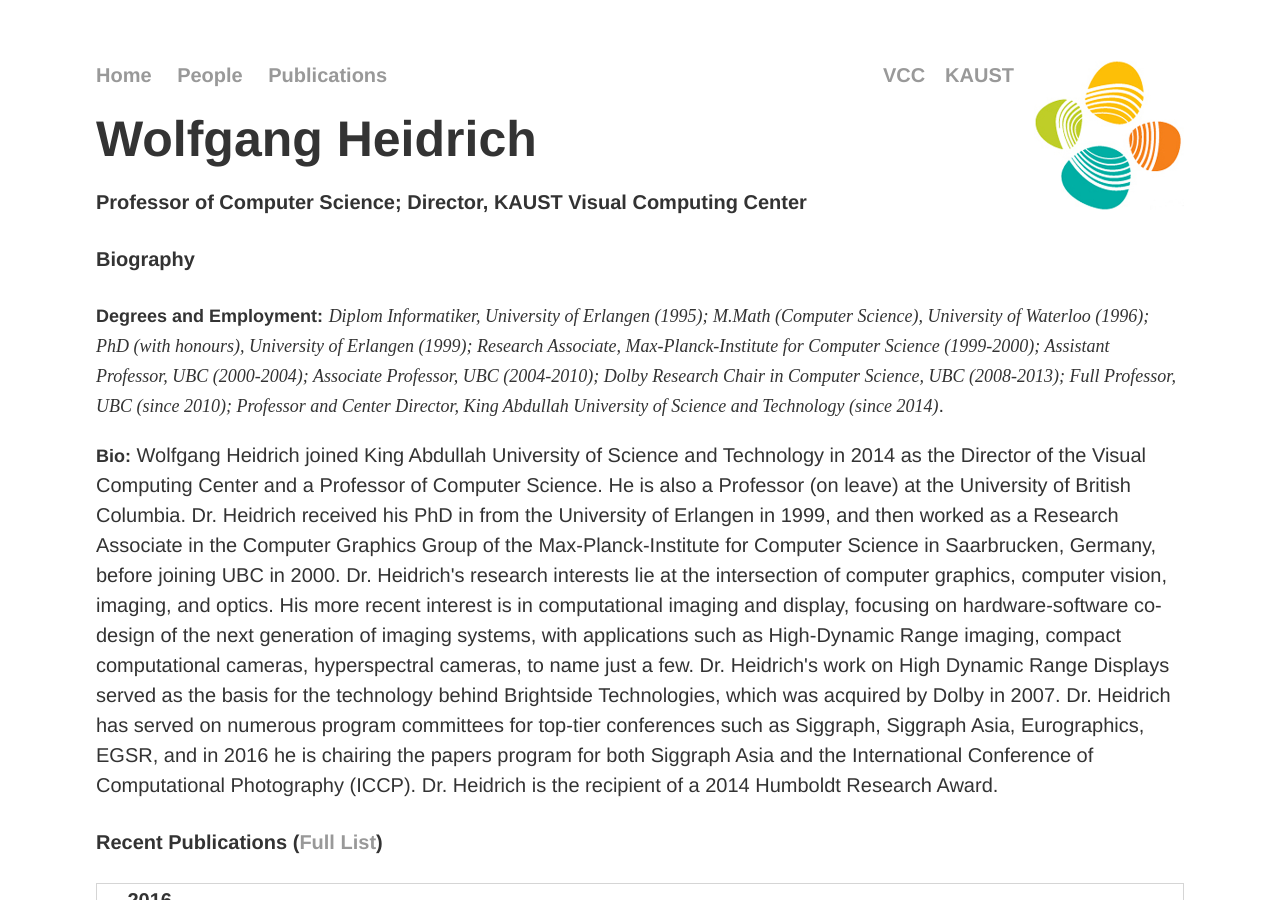
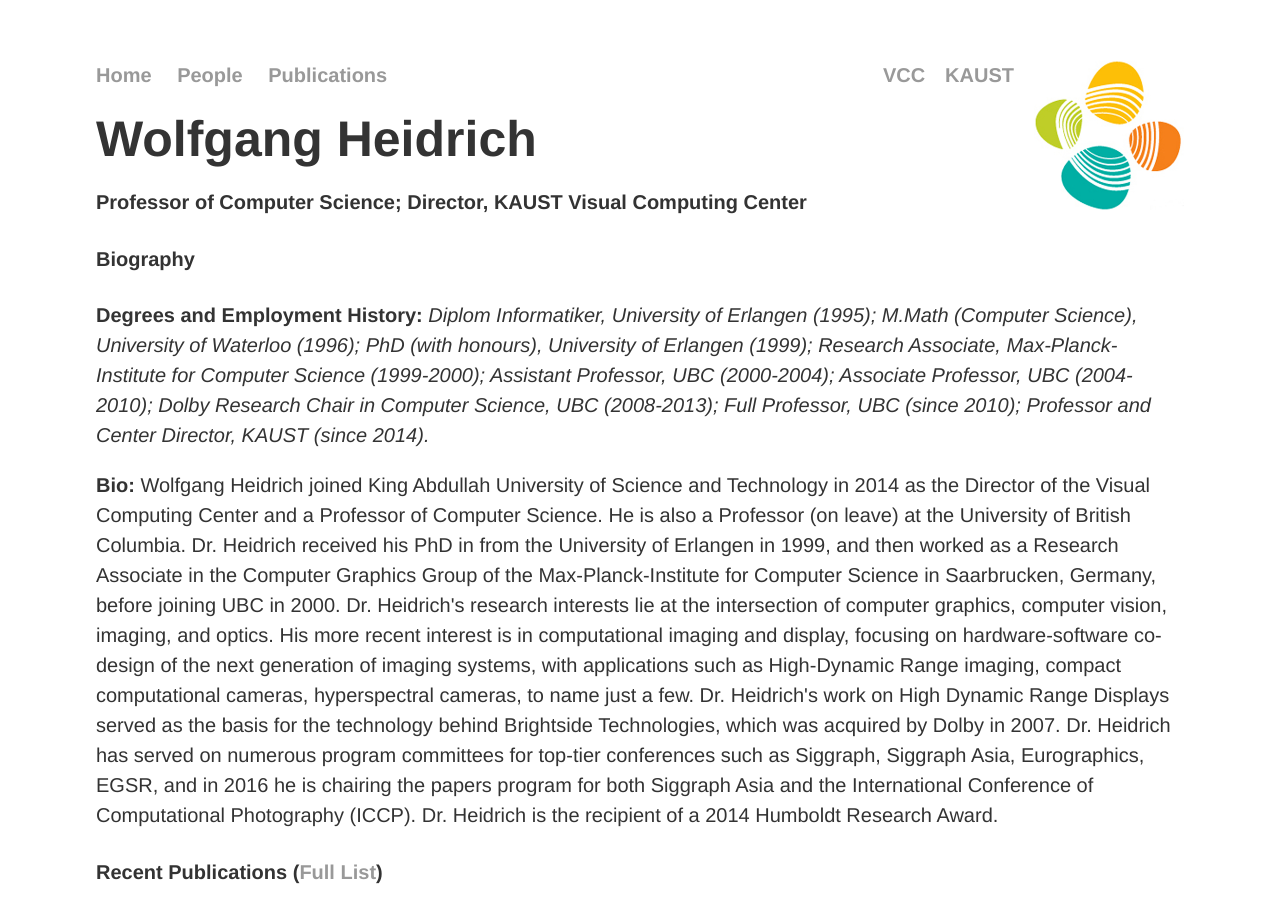
Before and after one commit to vccimaging/vccimaging.github.io, a Jekyll site: the page built from People/heidriw/index.html, in a window 1280 px wide and 900 px high. Built offline with Jekyll 4.4.1, drawn with Linux system fonts in a browser that asks for light colours.

Commit message:
Update index.html

```diff
--- a/People/heidriw/index.html
+++ b/People/heidriw/index.html
@@ -9,9 +9,9 @@
 
 <h4>Biography</h4>
 
-<pub-title>Degrees and Employment:</pub-title> <pub-authors>Diplom Informatiker, University of Erlangen (1995); M.Math (Computer Science), University of Waterloo (1996); PhD (with honours), University of Erlangen (1999); Research Associate, Max-Planck-Institute for Computer Science (1999-2000); Assistant Professor, UBC (2000-2004); Associate Professor, UBC (2004-2010); Dolby Research Chair in Computer Science, UBC (2008-2013); Full Professor, UBC (since 2010); Professor and Center Director, King Abdullah University of Science and Technology (since 2014)</pub-authors>.<p>
+<b>Degrees and Employment History:</b> <em>Diplom Informatiker, University of Erlangen (1995); M.Math (Computer Science), University of Waterloo (1996); PhD (with honours), University of Erlangen (1999); Research Associate, Max-Planck-Institute for Computer Science (1999-2000); Assistant Professor, UBC (2000-2004); Associate Professor, UBC (2004-2010); Dolby Research Chair in Computer Science, UBC (2008-2013); Full Professor, UBC (since 2010); Professor and Center Director, KAUST (since 2014).</em><p>
 
-<pub-title>Bio:</pub-title> Wolfgang Heidrich joined King Abdullah University of Science and Technology in 2014 as the Director of the Visual Computing Center and a Professor of Computer Science. He is also a Professor (on leave) at the University of British Columbia. Dr. Heidrich received his PhD in from the University of Erlangen in 1999, and then worked as a Research Associate in the Computer Graphics Group of the Max-Planck-Institute for Computer Science in Saarbrucken, Germany, before joining UBC in 2000. Dr. Heidrich's research interests lie at the intersection of computer graphics, computer vision, imaging, and optics. His more recent interest is in computational imaging and display, focusing on hardware-software co-design of the next generation of imaging systems, with applications such as High-Dynamic Range imaging, compact computational cameras, hyperspectral cameras, to name just a few. Dr. Heidrich's work on High Dynamic Range Displays served as the basis for the technology behind Brightside Technologies, which was acquired by Dolby in 2007. Dr. Heidrich has served on numerous program committees for top-tier conferences such as Siggraph, Siggraph Asia, Eurographics, EGSR, and in 2016 he is chairing the papers program for both Siggraph Asia and the International Conference of Computational Photography (ICCP). Dr. Heidrich is the recipient of a 2014 Humboldt Research Award.<p>
+  <b>Bio:</b> Wolfgang Heidrich joined King Abdullah University of Science and Technology in 2014 as the Director of the Visual Computing Center and a Professor of Computer Science. He is also a Professor (on leave) at the University of British Columbia. Dr. Heidrich received his PhD in from the University of Erlangen in 1999, and then worked as a Research Associate in the Computer Graphics Group of the Max-Planck-Institute for Computer Science in Saarbrucken, Germany, before joining UBC in 2000. Dr. Heidrich's research interests lie at the intersection of computer graphics, computer vision, imaging, and optics. His more recent interest is in computational imaging and display, focusing on hardware-software co-design of the next generation of imaging systems, with applications such as High-Dynamic Range imaging, compact computational cameras, hyperspectral cameras, to name just a few. Dr. Heidrich's work on High Dynamic Range Displays served as the basis for the technology behind Brightside Technologies, which was acquired by Dolby in 2007. Dr. Heidrich has served on numerous program committees for top-tier conferences such as Siggraph, Siggraph Asia, Eurographics, EGSR, and in 2016 he is chairing the papers program for both Siggraph Asia and the International Conference of Computational Photography (ICCP). Dr. Heidrich is the recipient of a 2014 Humboldt Research Award.<p>
 
 <h4>Recent Publications (<a href=publications.html>Full List</a>)</h4>
 
```
